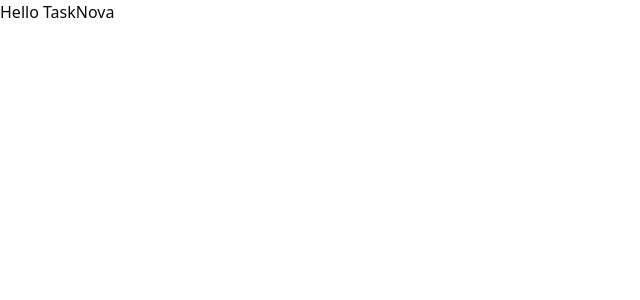
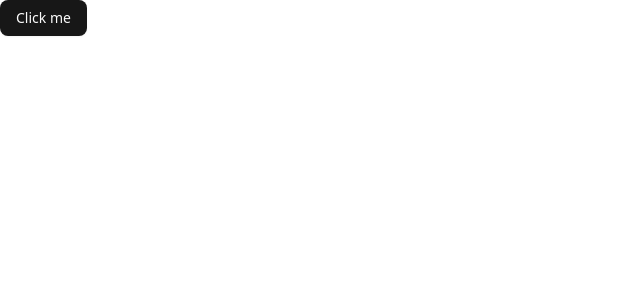
Before and after one commit to GOBINDA-GAGAN/TaskNova, a Next.js app: page / in a window 1280 px wide. Shown: the top 300 px of the page, without its empty margins (0-640 px from the left). Built offline with nearby package versions, Linux system fonts and the light colour scheme.

Commit message:
Replace placeholder text with button component in page.js

```diff
--- a/app/page.js
+++ b/app/page.js
@@ -1,9 +1,10 @@
+import { Button } from '@/components/ui/button'
 import React from 'react'
 
 const page = () => {
   return (
     <div>
-      Hello TaskNova
+  <Button>Click me</Button>
     </div>
   )
 }
```
